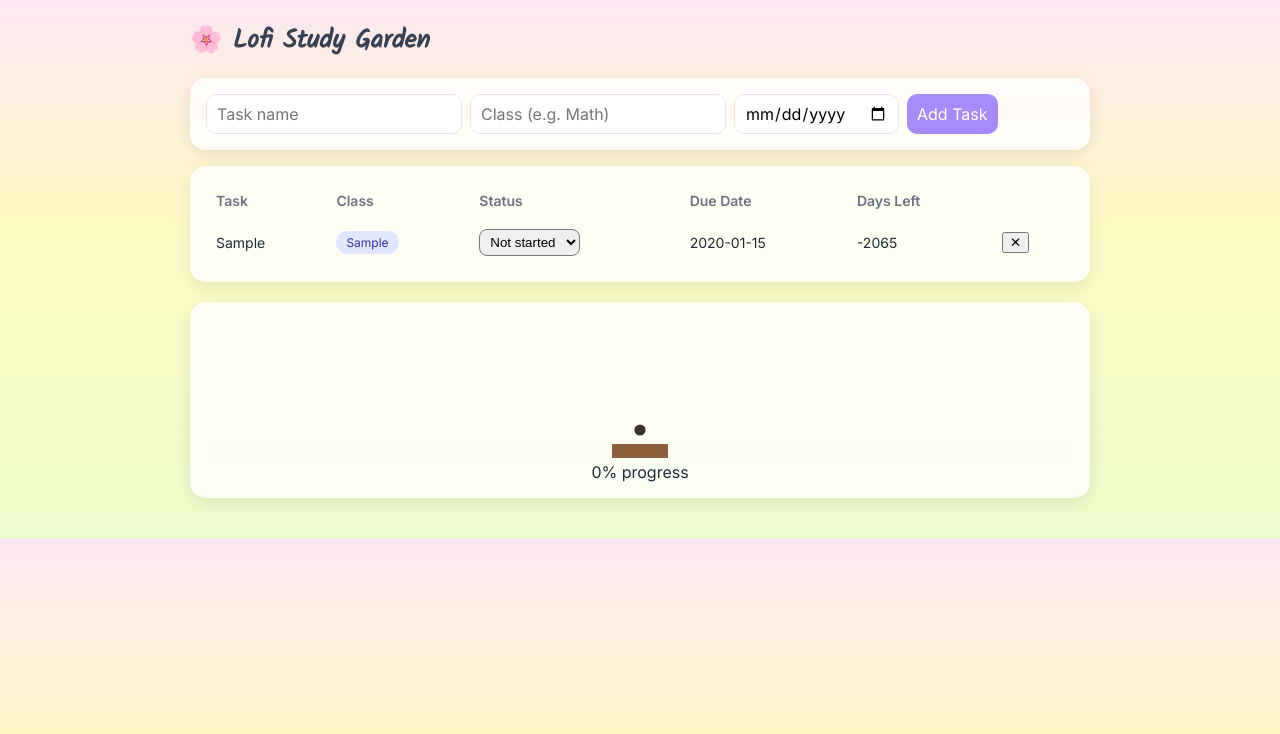
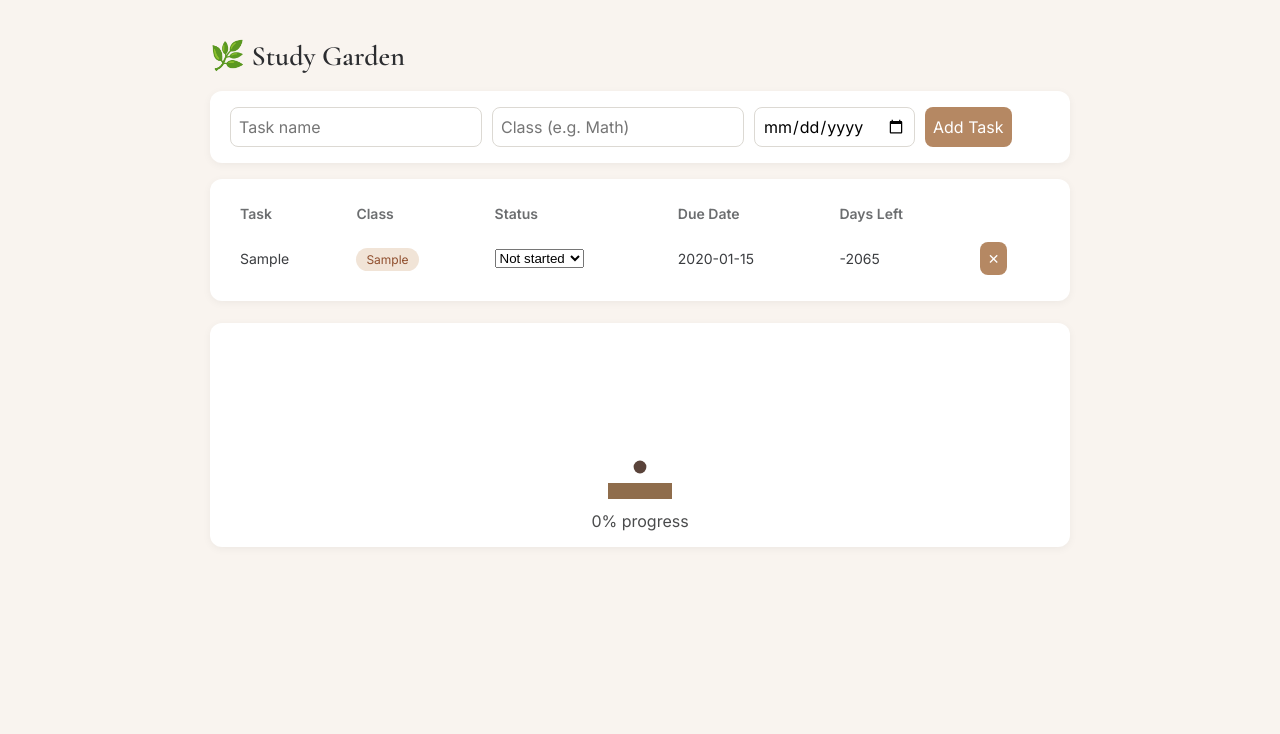
Before and after one commit to Bii05-cyber/plant-tracker, a plain HTML site: page index.html in a window 1280 px wide. Both pictures are taken after typing "Sample", "Sample", "2020-01-15" into the empty fields and a click on the button "Add Task". Drawn offline with nearby package versions, Linux system fonts and the light colour scheme.

Commit message:
Update index.html

```diff
--- a/index.html
+++ b/index.html
@@ -3,68 +3,95 @@
 <head>
 <meta charset="utf-8" />
 <meta name="viewport" content="width=device-width,initial-scale=1" />
-<title>Lofi To-Do Garden</title>
+<title>Cozy To-Do Garden</title>
 <style>
-  @import url('https://fonts.googleapis.com/css2?family=Inter:wght@400;600&family=Kalam:wght@400&display=swap');
+  @import url('https://fonts.googleapis.com/css2?family=Inter:wght@400;600&family=Cormorant+Garamond:wght@400;600&display=swap');
 
   body {
     margin:0;
-    font-family: Inter, sans-serif;
-    background: linear-gradient(180deg, #fce7f3 0%, #fef9c3 40%, #ecfccb 100%);
-    color:#1f2937;
-    padding:20px;
+    font-family: 'Inter', sans-serif;
+    background: #f9f4ef;
+    color: #3b3d40;
+    padding: 20px;
   }
+
   h1 {
-    font-family: Kalam, cursive;
-    font-size:26px; margin:0 0 16px;
-    color:#374151;
+    font-family: 'Cormorant Garamond', serif;
+    font-size: 28px;
+    color: #2c2d30;
+    margin-bottom: 18px;
   }
-  .wrap { max-width:900px; margin:0 auto }
+
+  .wrap { max-width: 860px; margin: auto; }
 
   .card {
-    background:rgba(255,255,255,0.8);
-    border-radius:16px;
-    padding:16px;
-    margin-bottom:16px;
-    box-shadow:0 4px 16px rgba(0,0,0,0.08);
-    backdrop-filter:blur(8px);
+    background: #ffffff;
+    border-radius: 12px;
+    padding: 16px 20px;
+    margin-bottom: 16px;
+    box-shadow: 0 2px 8px rgba(0,0,0,0.05);
   }
 
   /* Form */
-  #newTaskForm { display:flex; flex-wrap:wrap; gap:8px }
-  #newTaskForm input, #newTaskForm button {
-    font:inherit; padding:8px 10px; border-radius:10px;
-    border:1px solid #e5e7eb;
+  form { display: flex; flex-wrap: wrap; gap: 10px; }
+  input, button {
+    font: inherit;
+    padding: 8px;
+    border-radius: 8px;
+    border: 1px solid #dcd9d3;
   }
-  #newTaskForm button {
-    background:#a78bfa; color:white; border:none; cursor:pointer;
+  button {
+    background: #b58863;
+    color: white;
+    border: none;
+    cursor: pointer;
   }
 
   /* Table */
-  table { width:100%; border-collapse:collapse; }
-  th, td { padding:10px; font-size:14px; text-align:left; }
-  th { color:#6b7280; font-weight:600; }
-  tr:nth-child(even) { background:rgba(0,0,0,0.03) }
-  select { border-radius:8px; padding:4px 6px; }
+  table { width: 100%; border-collapse: collapse; }
+  th, td {
+    padding: 10px;
+    text-align: left;
+    font-size: 14px;
+  }
+  th { color: #6c6e70; font-weight: 600; }
+  tr:nth-child(even) { background: #fcf8f3; }
 
   /* Status pills */
   .status-pill {
-    border-radius:999px; padding:4px 10px; font-size:12px; font-weight:500;
-    display:inline-block;
+    border-radius: 999px;
+    padding: 4px 10px;
+    font-size: 12px;
+    font-weight: 500;
   }
-  .notstarted { background:#fee2e2; color:#b91c1c; }
-  .inprogress { background:#fef3c7; color:#92400e; }
-  .done { background:#dcfce7; color:#166534; }
+  .notstarted { background: #fbeee6; color: #8f4e2d; }
+  .inprogress { background: #fff2e0; color: #9c5e2a; }
+  .done { background: #e6f4ed; color: #2f6845; }
 
-  /* Plant */
-  .plant { text-align:center; margin:20px 0; }
-  .plant img, .plant svg { width:140px; height:auto; animation:fadein 1s ease }
-  @keyframes fadein { from{opacity:0; transform:scale(0.95)} to{opacity:1; transform:scale(1)} }
+  /* Plant area */
+  .plant {
+    text-align: center;
+    margin: 22px 0 8px;
+  }
+  .plant img, .plant svg {
+    width: 160px;
+    height: auto;
+    animation: fadein 0.8s ease;
+  }
+  @keyframes fadein {
+    from {opacity: 0; transform: scale(0.95);}
+    to {opacity: 1; transform: scale(1);}
+  }
+  .progress-text {
+    color: #4a4b4c;
+    margin-top: 8px;
+    font-size: 16px;
+  }
 </style>
 </head>
 <body>
 <div class="wrap">
-  <h1>🌸 Lofi Study Garden</h1>
+  <h1>🌿 Study Garden</h1>
 
   <div class="card">
     <form id="newTaskForm">
@@ -78,14 +105,7 @@
   <div class="card">
     <table id="taskTable">
       <thead>
-        <tr>
-          <th>Task</th>
-          <th>Class</th>
-          <th>Status</th>
-          <th>Due Date</th>
-          <th>Days Left</th>
-          <th></th>
-        </tr>
+        <tr><th>Task</th><th>Class</th><th>Status</th><th>Due Date</th><th>Days Left</th><th></th></tr>
       </thead>
       <tbody></tbody>
     </table>
@@ -95,26 +115,26 @@
 </div>
 
 <script>
-const STORAGE_KEY = "todo_lofi_garden";
+const STORAGE_KEY = "cozy_todo_garden";
 let tasks = JSON.parse(localStorage.getItem(STORAGE_KEY) || "[]");
+const today = () => new Date().setHours(0,0,0,0);
+
 function save(){ localStorage.setItem(STORAGE_KEY, JSON.stringify(tasks)); }
-
 function daysLeft(dateStr){
-  const today = new Date(); today.setHours(0,0,0,0);
-  const due = new Date(dateStr); due.setHours(0,0,0,0);
-  return Math.ceil((due - today) / (1000*60*60*24));
+  const d = new Date(dateStr).setHours(0,0,0,0);
+  return Math.ceil((d - today()) / (1000*60*60*24));
 }
 
 function render(){
-  const tbody = document.querySelector("#taskTable tbody");
-  tbody.innerHTML = "";
-  tasks.forEach((t,i)=>{
+  const body = document.querySelector("#taskTable tbody");
+  body.innerHTML = "";
+  tasks.forEach((t,i)=> {
     const tr = document.createElement("tr");
     tr.innerHTML = `
       <td>${t.name}</td>
-      <td><span class="status-pill" style="background:#e0e7ff;color:#3730a3">${t.class||""}</span></td>
+      <td><span class="status-pill" style="background:#f1e4d7;color:#8f4e2d">${t.class||""}</span></td>
       <td>
-        <select data-index="${i}" class="statusSel">
+        <select data-idx="${i}" class="statusSel">
           <option value="not started" ${t.status==="not started"?"selected":""}>Not started</option>
           <option value="in progress" ${t.status==="in progress"?"selected":""}>In progress</option>
           <option value="done" ${t.status==="done"?"selected":""}>Done</option>
@@ -122,66 +142,57 @@ function render(){
       </td>
       <td>${t.due}</td>
       <td>${daysLeft(t.due)}</td>
-      <td><button class="delBtn" data-index="${i}">✕</button></td>
+      <td><button class="delBtn" data-idx="${i}">✕</button></td>
     `;
-    tbody.appendChild(tr);
+    body.appendChild(tr);
   });
   drawPlant();
 }
 
-document.getElementById("newTaskForm").onsubmit = e=>{
+document.getElementById("newTaskForm").onsubmit = e => {
   e.preventDefault();
   const name = document.getElementById("taskName").value.trim();
   const cls = document.getElementById("className").value.trim();
   const due = document.getElementById("dueDate").value;
-  if(!name || !due) return;
-  tasks.push({name, class:cls, due, status:"not started"});
+  if (!name || !due) return;
+  tasks.push({ name, class: cls, due, status: "not started" });
   save(); e.target.reset(); render();
 };
 
-document.addEventListener("change", e=>{
-  if(e.target.classList.contains("statusSel")){
-    const idx = e.target.dataset.index;
-    tasks[idx].status = e.target.value;
+document.addEventListener("change", e => {
+  if (e.target.classList.contains("statusSel")) {
+    tasks[e.target.dataset.idx].status = e.target.value;
     save(); render();
   }
 });
-document.addEventListener("click", e=>{
-  if(e.target.classList.contains("delBtn")){
-    tasks.splice(e.target.dataset.index,1);
+
+document.addEventListener("click", e => {
+  if (e.target.classList.contains("delBtn")) {
+    tasks.splice(e.target.dataset.idx, 1);
     save(); render();
   }
 });
 
 function drawPlant(){
-  const container = document.getElementById("plantContainer");
-  // calculate score: not started=0, in progress=0.5, done=1
-  let total=0;
-  tasks.forEach(t=>{
-    if(t.status==="done") total+=1;
-    else if(t.status==="in progress") total+=0.5;
-  });
-  const score = tasks.length? total/tasks.length:0;
-  let stage=0;
-  if(score>=0.8) stage=4; else if(score>=0.5) stage=3; else if(score>=0.3) stage=2; else if(score>=0.1) stage=1;
-
-  // For now, use SVG plant. Replace <svg> with <img src="yourcuteplant.png">
-  container.innerHTML = plantSVG(stage) + `<div>${Math.round(score*100)}% progress</div>`;
+  const c = document.getElementById("plantContainer");
+  let total = 0;
+  tasks.forEach(t => t.status === "done" ? total += 1 : t.status === "in progress" ? total += 0.5 : 0);
+  const score = tasks.length ? total/tasks.length : 0;
+  let stage = score >= 0.8 ? 4 : score >= 0.5 ? 3 : score >= 0.3 ? 2 : score >= 0.1 ? 1 : 0;
+  c.innerHTML = plantSVG(stage) + `<div class="progress-text">${Math.round(score*100)}% progress</div>`;
 }
 
 function plantSVG(stage){
   return `
-  <svg viewBox="0 0 100 100">
-    <rect width="100" height="100" fill="transparent"/>
-    <g transform="translate(50,70)">
-      <rect x="-20" y="20" width="40" height="10" fill="#8b5e3c"/>
-      ${stage>=0? `<circle cx="0" cy="10" r="4" fill="#3b2f2f"/>`:``}
-      ${stage>=1? `<line x1="0" y1="10" x2="0" y2="-10" stroke="#166534" stroke-width="3"/>`:``}
-      ${stage>=2? `<ellipse cx="0" cy="-12" rx="14" ry="8" fill="#16a34a"/>`:``}
-      ${stage>=3? `<circle cx="0" cy="-22" r="6" fill="#f97316"/>`:``}
-      ${stage>=4? `<ellipse cx="0" cy="-30" rx="24" ry="14" fill="#10b981" opacity="0.9"/>`:``}
-    </g>
-  </svg>`;
+    <svg viewBox="0 0 100 100"><g transform="translate(50,70)">
+      <rect x="-20" y="20" width="40" height="10" fill="#8f6d4c"/>
+      ${stage>=0? `<circle cx="0" cy="10" r="4" fill="#5a433a"/>`:``}
+      ${stage>=1? `<line x1="0" y1="10" x2="0" y2="-10" stroke="#3a5a37" stroke-width="3"/>`:``}
+      ${stage>=2? `<ellipse cx="0" cy="-12" rx="14" ry="8" fill="#6b8f7f"/>`:``}
+      ${stage>=3? `<circle cx="0" cy="-22" r="6" fill="#c97b5b"/>`:``}
+      ${stage>=4? `<ellipse cx="0" cy="-30" rx="24" ry="14" fill="#8fae9f" opacity="0.9"/>`:``}
+    </g></svg>
+  `;
 }
 
 render();
```
